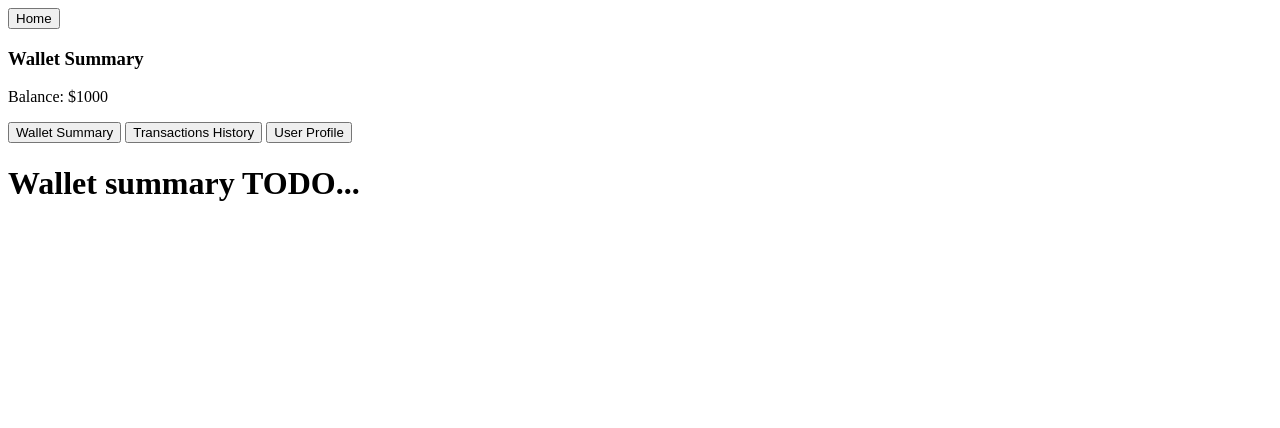
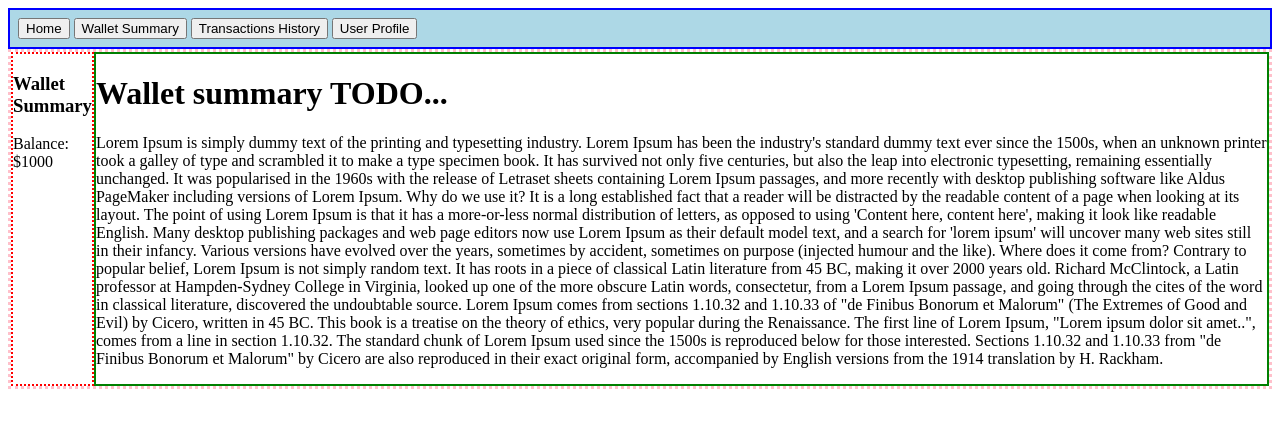
Before and after one commit to Wojtazooo/AiTSI_MyWallet, a Flask app: page /wallet-summary in a window 1280 px wide. Shown: the top 428 px of the page. Run offline with Flask 3, Linux system fonts and the light colour scheme.

Commit message:
restructure and init styles

```diff
--- a/main.py
+++ b/main.py
@@ -4,16 +4,16 @@ app = Flask(__name__)
 
 @app.route("/")
 def WelcomePage():
-    return render_template('welcome.html')
+    return render_template('welcome-page/welcome.html')
 
 @app.route("/transactions")
 def TranactionsPage():
-    return render_template('transactions.html')
+    return render_template('transactions-page/transactions.html')
 
 @app.route("/wallet-summary")
 def WalletSummaryPage():
-    return render_template('wallet-summary.html')
+    return render_template('wallet-summary-page/wallet-summary.html')
 
 @app.route("/user-profile")
 def UserProfilePage():
-    return render_template('user-profile.html')
+    return render_template('user-profile-page/user-profile.html')
--- /dev/null
+++ b/static/index.css
@@ -0,0 +1,20 @@
+#navigation-panel {
+  position: sticky;
+  border: 2px blue solid;
+  padding: 0.5rem;
+  background-color: lightblue;
+  top: 0;
+}
+
+#application-content {
+  border: 3px pink dotted;
+  display: flex;
+
+  #summary-panel {
+    border: 2px red dotted;
+  }
+
+  #main-content {
+    border: 2px green solid;
+  }
+}
--- a/templates/index.html
+++ b/templates/index.html
@@ -4,23 +4,28 @@
     <meta charset="UTF-8" />
     <meta name="viewport" content="width=device-width, initial-scale=1.0" />
     <title>{% block title %}My Flask App{% endblock %}</title>
+    <link
+      rel="stylesheet"
+      href="{{ url_for('static', filename='index.css') }}"
+    />
   </head>
   <body>
-    <a href="/"><button>Home</button></a>
-
-    <div id="summary-panel">
-      <h3>Wallet Summary</h3>
-      <!-- Your wallet summary content goes here -->
-      <p>Balance: $1000</p>
-      <!-- You can display other wallet summary information here -->
-    </div>
-
     <div id="navigation-panel">
+      <a href="/"><button>Home</button></a>
       <a href="/wallet-summary"><button>Wallet Summary</button></a>
       <a href="/transactions"><button>Transactions History</button></a>
       <a href="/user-profile"><button>User Profile</button></a>
     </div>
 
-    <div id="main-content">{% block content %}{% endblock %}</div>
+    <div id="application-content">
+      <div id="summary-panel">
+        <h3>Wallet Summary</h3>
+        <!-- Your wallet summary content goes here -->
+        <p>Balance: $1000</p>
+        <!-- You can display other wallet summary information here -->
+      </div>
+
+      <div id="main-content">{% block content %}{% endblock %}</div>
+    </div>
   </body>
 </html>
--- /dev/null
+++ b/templates/wallet-summary-page/wallet-summary.html
@@ -0,0 +1,44 @@
+{% extends "index.html" %} {% block title %}Transactions history{% endblock %}
+{% block content %}
+
+<div id="wallet-summary">
+  <!-- Your page-specific content goes here -->
+  <h1>Wallet summary TODO...</h1>
+  <!-- Add profile content -->
+
+  <p>
+    Lorem Ipsum is simply dummy text of the printing and typesetting industry.
+    Lorem Ipsum has been the industry's standard dummy text ever since the
+    1500s, when an unknown printer took a galley of type and scrambled it to
+    make a type specimen book. It has survived not only five centuries, but also
+    the leap into electronic typesetting, remaining essentially unchanged. It
+    was popularised in the 1960s with the release of Letraset sheets containing
+    Lorem Ipsum passages, and more recently with desktop publishing software
+    like Aldus PageMaker including versions of Lorem Ipsum. Why do we use it? It
+    is a long established fact that a reader will be distracted by the readable
+    content of a page when looking at its layout. The point of using Lorem Ipsum
+    is that it has a more-or-less normal distribution of letters, as opposed to
+    using 'Content here, content here', making it look like readable English.
+    Many desktop publishing packages and web page editors now use Lorem Ipsum as
+    their default model text, and a search for 'lorem ipsum' will uncover many
+    web sites still in their infancy. Various versions have evolved over the
+    years, sometimes by accident, sometimes on purpose (injected humour and the
+    like). Where does it come from? Contrary to popular belief, Lorem Ipsum is
+    not simply random text. It has roots in a piece of classical Latin
+    literature from 45 BC, making it over 2000 years old. Richard McClintock, a
+    Latin professor at Hampden-Sydney College in Virginia, looked up one of the
+    more obscure Latin words, consectetur, from a Lorem Ipsum passage, and going
+    through the cites of the word in classical literature, discovered the
+    undoubtable source. Lorem Ipsum comes from sections 1.10.32 and 1.10.33 of
+    "de Finibus Bonorum et Malorum" (The Extremes of Good and Evil) by Cicero,
+    written in 45 BC. This book is a treatise on the theory of ethics, very
+    popular during the Renaissance. The first line of Lorem Ipsum, "Lorem ipsum
+    dolor sit amet..", comes from a line in section 1.10.32. The standard chunk
+    of Lorem Ipsum used since the 1500s is reproduced below for those
+    interested. Sections 1.10.32 and 1.10.33 from "de Finibus Bonorum et
+    Malorum" by Cicero are also reproduced in their exact original form,
+    accompanied by English versions from the 1914 translation by H. Rackham.
+  </p>
+</div>
+
+{% endblock %}
--- a/templates/wallet-summary.html
+++ /dev/null
@@ -1,10 +0,0 @@
-{% extends "index.html" %} {% block title %}Transactions history{% endblock %}
-{% block content %}
-
-<div id="wallet-summary">
-  <!-- Your page-specific content goes here -->
-  <h1>Wallet summary TODO...</h1>
-  <!-- Add profile content -->
-</div>
-
-{% endblock %}
```
Also changed, not shown: templates/transactions-page/transactions.html (renamed from templates/transactions.html), templates/user-profile-page/user-profile.html (renamed from templates/user-profile.html), templates/welcome-page/welcome.html (renamed from templates/welcome.html).
